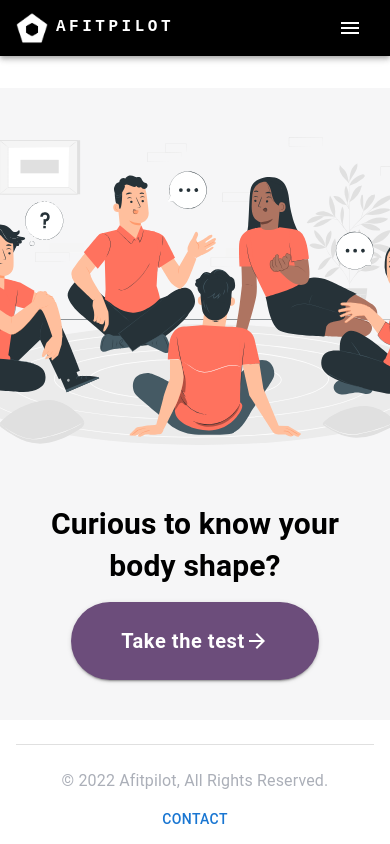
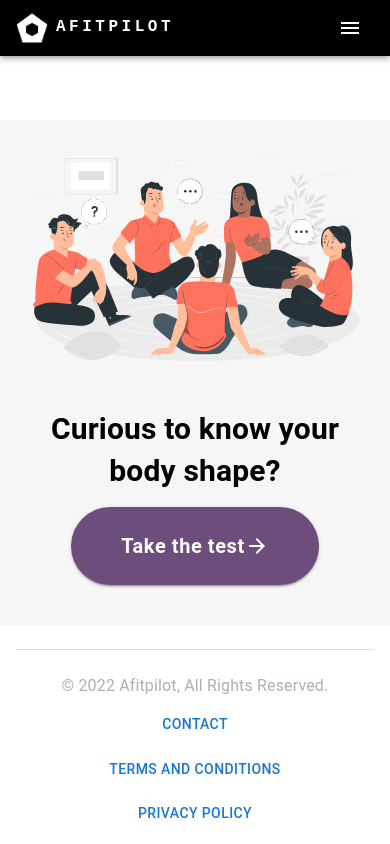
Before and after one commit to walter-clayton/afitpilot-somatotype, a React (Create React App) app in the folder client/: page /FooterCTA in a window 390 px wide. Shown: the top 844 px of the page. Built offline with nearby package versions, Linux system fonts and the light colour scheme.

Commit message:
Fix CTA component image position - fix FooterCTA image responsiveness

```diff
--- a/client/src/components/CTA/CallToAction.tsx
+++ b/client/src/components/CTA/CallToAction.tsx
@@ -39,6 +39,7 @@ const CallToAction = () => {
           justifyContent={"center"}
           alignItems={"center"}
           flexDirection={"column"}
+          order={small ? 2 : 1}
         >
           <Grid item xs={12}>
             <ThemeProvider theme={theme}>
@@ -145,7 +146,7 @@ const CallToAction = () => {
             </Grid>
           </Grid>
         </Grid>
-        <Grid item xs={small ? 12 : 5}>
+        <Grid item xs={small ? 12 : 5} order={small ? 1 : 2}>
           <Box
             sx={{
               display: "flex",
@@ -292,6 +293,7 @@ const CallToAction = () => {
                     paddingRight: xxSmall ? "20px" : "40px",
                     paddingLeft: xxSmall ? "23px" : "46px",
                     fontSize: "18px",
+                    maxHeight: "60px",
                     fontWeight: 600,
                     lineHeight: "30px",
                     textAlign: "center",
--- a/client/src/components/CTA/FooterCTA.tsx
+++ b/client/src/components/CTA/FooterCTA.tsx
@@ -11,30 +11,27 @@ const theme = createTheme();
 theme.typography.h2 = {
   "@media (max-width:600px)": {
     fontSize: "30px",
-        lineHeight: '42px',
-        margin: '15px 0px',
-        padding: '0px 15px'
+    lineHeight: "42px",
+    margin: "15px 0px",
+    padding: "0px 15px",
   },
-
 };
 const FooterCTA = () => {
   const navigate = useNavigate();
 
   return (
-        <Box>
+    <Box padding={"20px"} marginTop={8} sx={{ backgroundColor: "#f6f6f7" }}>
       <CssBaseline />
       <ThemeProvider theme={theme}>
         <Grid
           container
           sx={{
-                        backgroundColor: "#f6f6f7",
-                        marginTop: 4,
             display: "flex",
             flexDirection: "column",
             alignItems: "center",
             justifyContent: "center",
             width: "100%",
-                        height: "400px",
+            paddingBottom: "20px",
           }}
         >
           <Box
@@ -42,10 +39,10 @@ const FooterCTA = () => {
               display: "flex",
               justifyContent: "center",
               width: "100%",
-                            height: "350px",
+              maxHeight: "650px",
             }}
           >
-                        <img src={Group} alt="" />
+            <img src={Group} alt="" width={"100%"} />
           </Box>
         </Grid>
         <Grid item xs={12} md={12} lg={12} sm={12}>
@@ -55,13 +52,17 @@ const FooterCTA = () => {
               flexDirection: "column",
               alignItems: "center",
               justifyContent: "center",
-                            backgroundColor: "#f6f6f7",
             }}
           >
             <Typography
               variant="h2"
               sx={{
-                                color: "black", textAlign: "center", fontWeight: 600, fontSize: "38px", margin: "20px 0px 30px", lineHeight: '56px'
+                color: "black",
+                textAlign: "center",
+                fontWeight: 600,
+                fontSize: "38px",
+                margin: "20px 0px 30px",
+                lineHeight: "56px",
               }}
             >
               Curious to know your body shape?
@@ -76,9 +77,11 @@ const FooterCTA = () => {
                   textAlign: "start",
                   fontSize: "20px",
                   lineHeight: "40px",
-                                    margin: "0px 0px 40px",
+                  marginBottom: "20px",
                   textTransform: "initial",
-                                    "&.MuiButtonBase-root:hover": { bgcolor: "RGB(108, 77, 123)" },
+                  "&.MuiButtonBase-root:hover": {
+                    bgcolor: "RGB(108, 77, 123)",
+                  },
                 }}
                 variant="contained"
                 onClick={() => {
```
Lines whose indentation alone changed are shown as unchanged.
